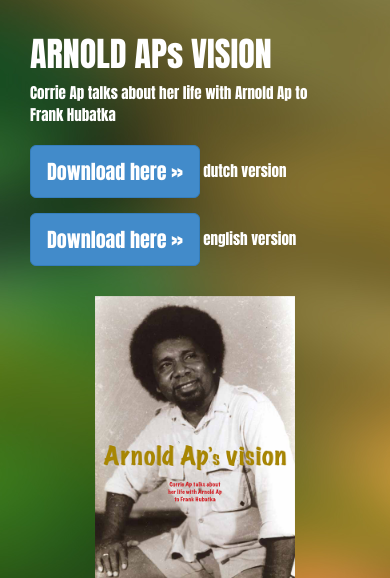
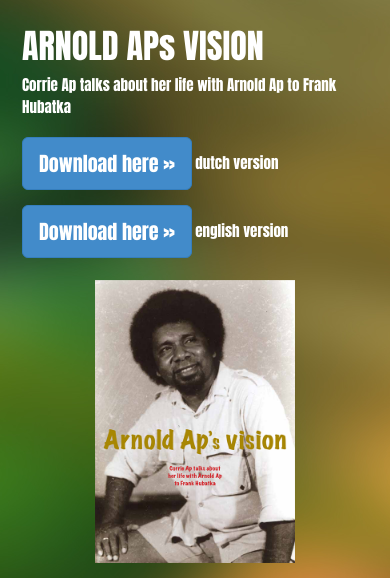
Before and after one commit to HenryCordes/arnoldap.com, a PHP site: page / in a window 390 px wide. Shown: the part 52-630 px from the top of the page. Run offline with PHP 8.4, Linux system fonts and the light colour scheme; some libraries are stand-ins or nearby versions.

Commit message:
width jumbotron

```diff
--- a/css/main.css
+++ b/css/main.css
@@ -113,7 +113,7 @@ body {
     .btn-lg, .btn-group-lg>.btn { font-size: 20px;line-height: 1.55;	}
 	.bookcover{ width: 200px; float:none; position: relative; margin-left: auto; margin-right: auto; z-index:1;}
 		.bookcover img {z-index:1;}
-	.jumbotron 			{ padding: 15px; width: 90%;}
+	.jumbotron 			{ padding: 7px; width: 95%;}
 		.jumbotron p 	{ font-size: 15px; }
 			.jumbotron p.content {	width: 98% ;}
 		.jumbotron h1, .jumbotron .h1 { font-size: 34px;}
```
